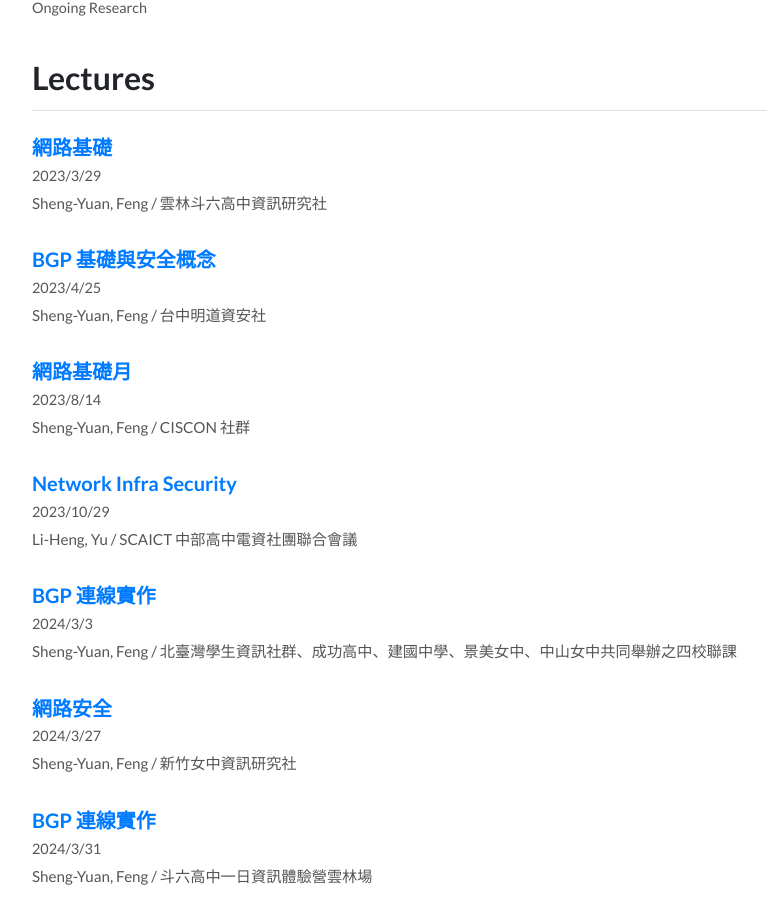
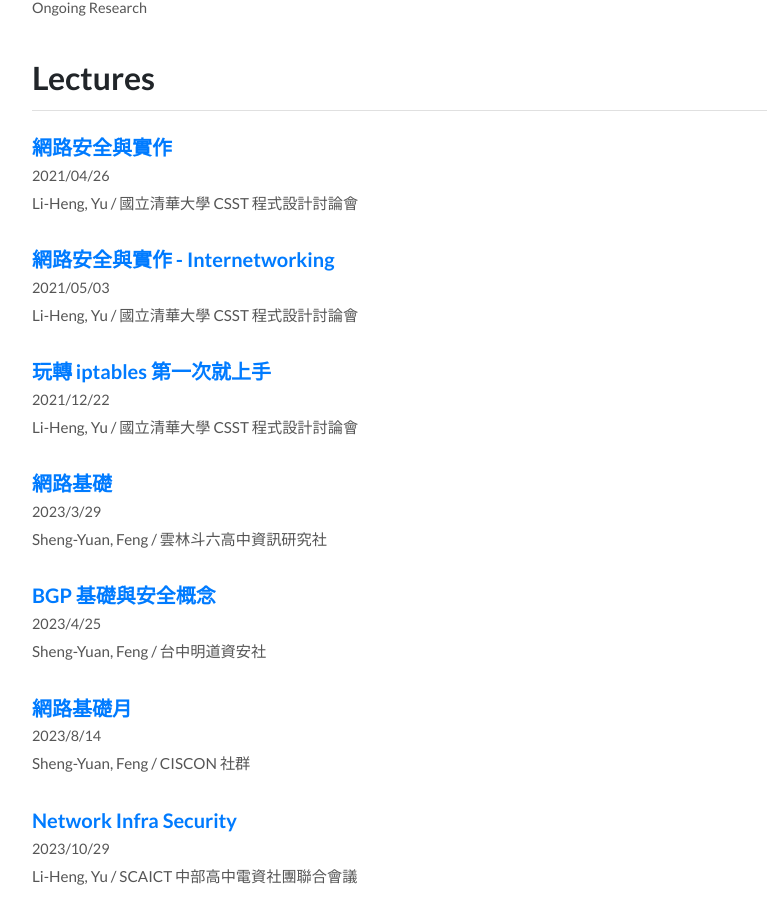
Before and after one commit to STU-IX/stuix.io, a Nuxt app: page /publications in a window 1280 px wide. Shown: the part 778-1698 px from the top of the page, without its empty margins (239-1006 px from the left). Built offline with nearby package versions, Linux system fonts and the light colour scheme; what vue-konami would draw is missing.

Commit message:
Added CSST

```diff
--- a/pages/publications.vue
+++ b/pages/publications.vue
@@ -179,6 +179,27 @@ export default {
         ],
         lecture: [
           {
+            title: "網路安全與實作",
+            authors: "Li-Heng, Yu",
+            date: "2021/04/26",
+            org: "國立清華大學 CSST 程式設計討論會",
+            tags: ["Routing", "TCP/IP", "Security"]
+          },
+          {
+            title: "網路安全與實作 - Internetworking",
+            authors: "Li-Heng, Yu",
+            date: "2021/05/03",
+            org: "國立清華大學 CSST 程式設計討論會",
+            tags: ["BGP", "Peering", "Security", "Routing"]
+          },
+          {
+            title: "玩轉 iptables 第一次就上手",
+            authors: "Li-Heng, Yu",
+            date: "2021/12/22",
+            org: "國立清華大學 CSST 程式設計討論會",
+            tags: ["Routing", "TCP/IP"]
+          },
+          {
             title: "網路基礎",
             authors: "Sheng-Yuan, Feng",
             date: "2023/3/29",
@@ -204,7 +225,7 @@ export default {
             authors: "Li-Heng, Yu",
             date: "2023/10/29",
             org: "SCAICT 中部高中電資社團聯合會議",
-            tags: ["Routing", "TCP/IP"]
+            tags: ["Routing", "TCP/IP", "Security"]
           },
           {
             title: "BGP 連線實作",
@@ -232,14 +253,14 @@ export default {
             authors: "Li-Heng, Yu",
             date: "2024/12/02",
             org: "成大資安社",
-            tags: ["Routing", "TCP/IP"]
+            tags: ["Routing", "TCP/IP", "Security"]
           },
           {
             title: "Internetworking Security",
             authors: "Li-Heng, Yu",
             date: "2024/12/09",
             org: "成大資安社",
-            tags: ["BGP", "Peering"]
+            tags: ["BGP", "Peering", "Security", "Routing"]
           },
           {
             title: "網路基礎",
```
